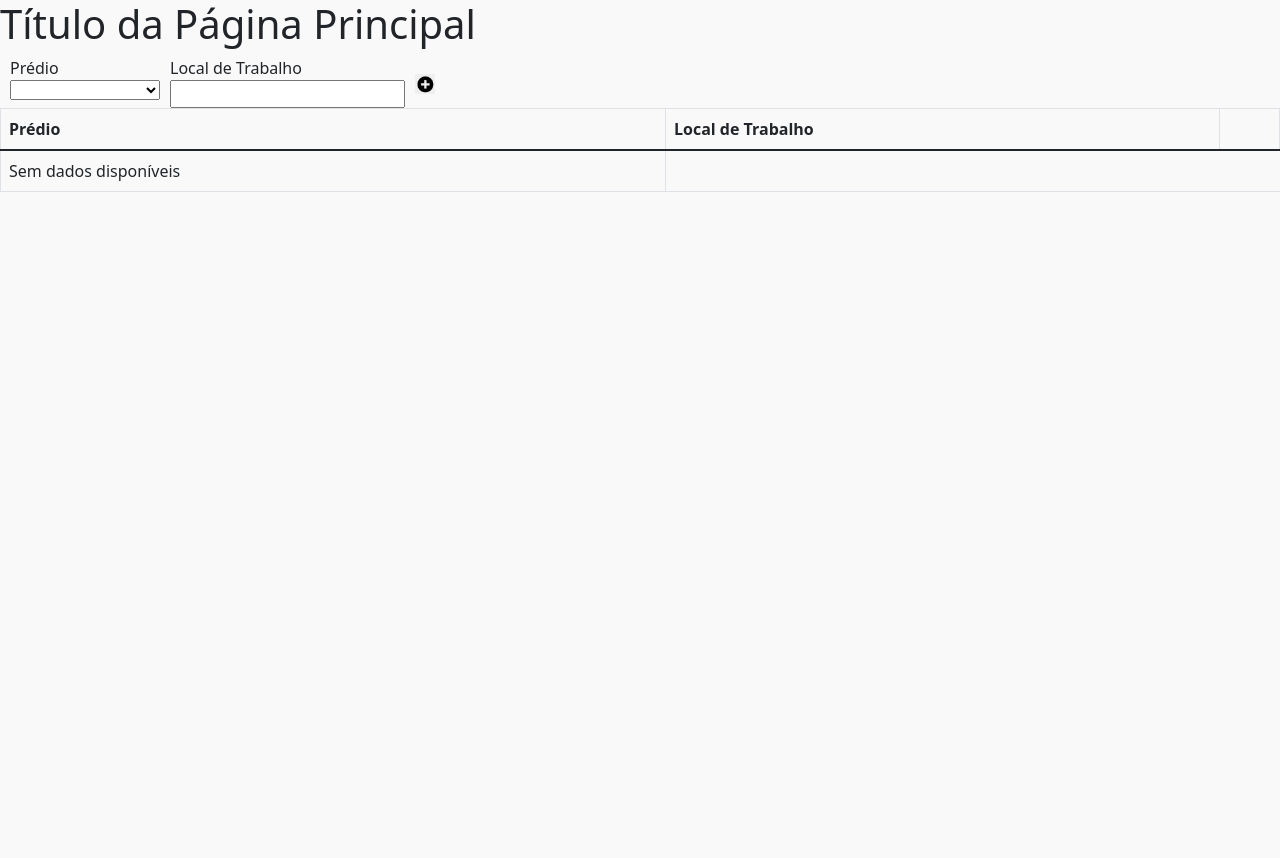
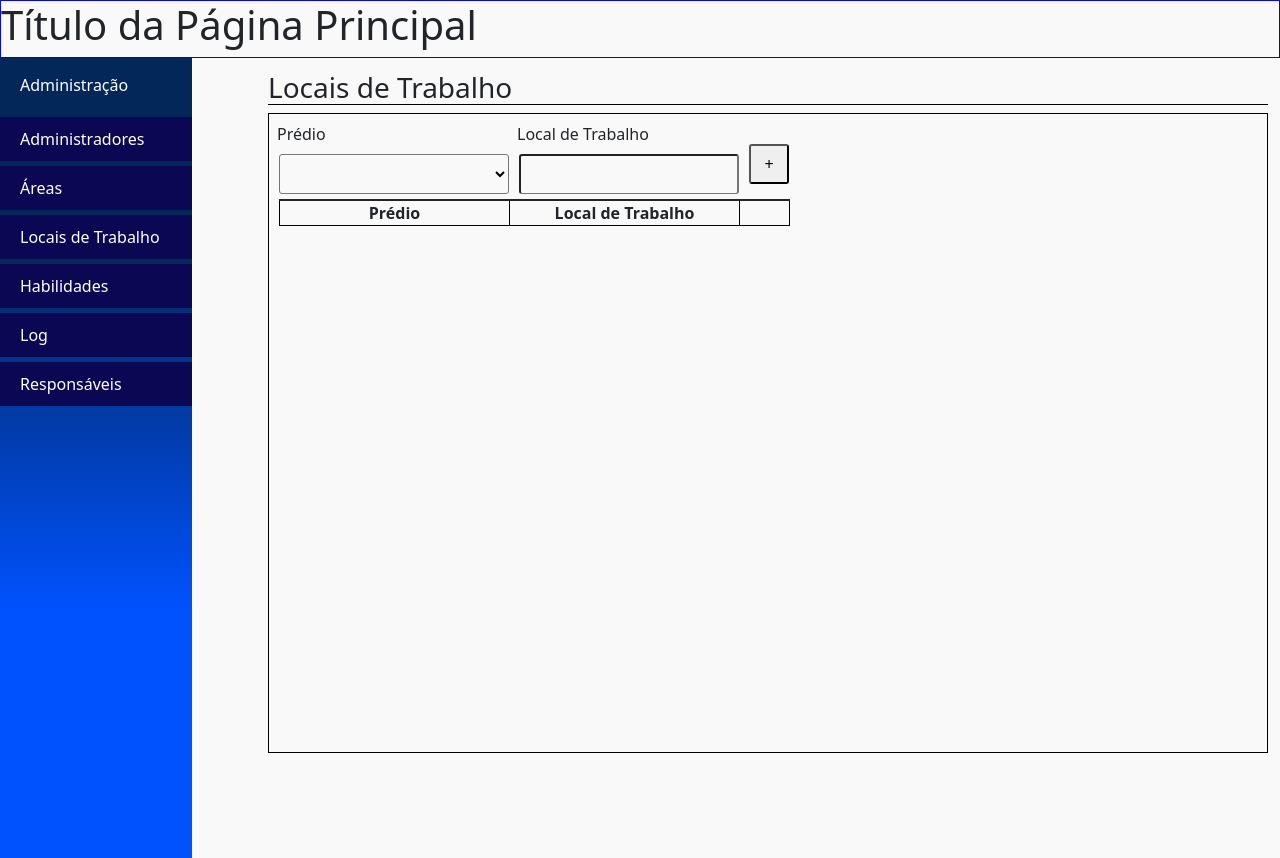
Before and after one commit to Blucilha/Desafio-OBUC, a React (Create React App) app: page / in a window 1280 px wide. Before the commit the page ends 800 px from the top, so only its background shows below. Built offline with nearby package versions, Linux system fonts and the light colour scheme.

Commit message:
Cria barra de navegaçao lateral

```diff
--- a/src/App.css
+++ b/src/App.css
@@ -7,32 +7,3 @@
 body {
     background-color: #f9f9f9;
 }
-
-/* Form */
-
-.form {
-    display: flex;
-}
-
-.form > .column {
-    display: flex;
-    flex-direction: column;
-    margin-left: 10px;
-}
-
-#select {
-    min-width: 150px;
-    height: 20px;
-    text-align: center;
-}
-
-#button-add {
-    background-image: url('./images/btn-add.png');
-    background-size: 20px 20px;
-    height: 20px;
-    width: 20px;
-    border: transparent;
-    margin-top: 18px;
-    margin-left: 10px;
-
-}
--- a/src/App.js
+++ b/src/App.js
@@ -2,15 +2,15 @@ import React from 'react';
 import './App.css';
 import ProviderContext from './context/ProviderContext';
 import Header from './components/Header';
-import TableWorkPlace from './components/Table';
+import Content from './components/Content';
 
 function App() {
-  return (
-    <ProviderContext>
-      <Header />
-      <TableWorkPlace />
-    </ProviderContext>
-  );
+	return (
+		<ProviderContext>
+			<Header />
+			<Content />
+		</ProviderContext>
+	);
 }
 
 export default App;
--- /dev/null
+++ b/src/components/Content.js
@@ -0,0 +1,15 @@
+import React from "react";
+import './styles/Content.css';
+import Navbar from "./Navbar";
+import TableWorkPlace from "./Table";
+
+function Content(){
+    return (
+        <div className='content'>
+            <Navbar />
+			<TableWorkPlace />
+        </div>
+    )
+}
+
+export default Content;
--- a/src/components/Form.js
+++ b/src/components/Form.js
@@ -1,6 +1,6 @@
 import React, { useState, useContext } from "react";
 import myContext from "../context/CreateContext";
-import '../App.css';
+import './styles/Form.css';
 
 const RANGE_BUILDING = [1, 2, 3, 4];
 
@@ -22,6 +22,11 @@ function FormAddInfo(){
 
     const onButtonAdd = (e) => {
         e.preventDefault();
+        if(onInput === '' || onSelect === '') {
+            alert('Preencha todos os campos!');
+            return;
+        }
+
         const workPlaceSingle = {
             building: onSelect,
             workplace: onInput
@@ -72,6 +77,7 @@ function FormAddInfo(){
                 type='button'
                 onClick={ onButtonAdd }
             >
+                +
             </button>
         </form>
     )
--- a/src/components/Header.js
+++ b/src/components/Header.js
@@ -1,4 +1,5 @@
 import React from "react";
+import './styles/Header.css';
 
 function Header(){
     return (
--- a/src/components/Navbar.js
+++ b/src/components/Navbar.js
@@ -1,12 +1,20 @@
 import React from "react";
-import '../App.css';
+import './styles/Navbar.css';
 
 function Navbar(){
-  return (
-    <div>
-
-    </div>
-  )
+	return (
+		<aside className='bar-lateral'>
+			<nav id='nav-bar'>
+				<p>Administração</p>
+				<a className='link' href='http://localhost:3000/'>Administradores</a>
+				<a className='link' href='http://localhost:3000/'>Áreas</a>
+				<a className='link' href='http://localhost:3000/'>Locais de Trabalho</a>
+				<a className='link' href='http://localhost:3000/'>Habilidades</a>
+				<a className='link' href='http://localhost:3000/'>Log</a>
+				<a className='link' href='http://localhost:3000/'>Responsáveis</a>
+			</nav>
+		</aside>
+	)
 }
 
 export default Navbar;
--- a/src/components/Table.js
+++ b/src/components/Table.js
@@ -1,5 +1,6 @@
 import React, { useContext, useState } from "react";
-import Table from 'react-bootstrap/Table'
+import './styles/Table.css';
+import { MdDelete, MdModeEdit, MdDone, MdCancel } from 'react-icons/md';
 import FormAddInfo from "./Form";
 import myContext from "../context/CreateContext";
 
@@ -58,18 +59,20 @@ function TableWorkPlace(){
             <tr key={index}>
             <td>{ element.building }</td>
             <td>{ element.workplace }</td>
-            <td>
+            <td className='place-btns'>
                 <button
+                    className='table-btns'
                     type='button'
                     onClick={ () => clickBtnEdit(index, element) }
                 >
-                    edit
+                    <MdModeEdit />
                 </button>
                 <button
+                    className='table-btns'
                     type='button'
                     onClick={ () => clickBtnDelete(index) }
                 >
-                    delete
+                    <MdDelete />
                 </button>
             </td>
         </tr>
@@ -99,18 +102,20 @@ function TableWorkPlace(){
                         defaultValue={ element.workplace }
                     />
                 </td>
-                <td>
+                <td className='place-btns'>
                     <button
+                        className='table-btns'
                         type='button'
                         onClick={ () => confirmEditBtn(index, arr) }
                     >
-                        OK
+                        <MdDone />
                     </button>
                     <button
+                        className='table-btns'
                         type='button'
                         onClick={ () => cancelEditBtn() }
                     >
-                        Cancel
+                        <MdCancel />
                     </button>
                 </td>
             </tr>
@@ -118,13 +123,6 @@ function TableWorkPlace(){
     }
 
     const createRowsTable = () => {
-        if(workPlaces.length === 0) {
-            return (
-                <tr>
-                    <td>Sem dados disponíveis</td>
-                </tr>
-            )
-        }
         return workPlaces.map((element, index, arr) => {
             if(editInfo.bool && index === editInfo.number) {
                 return (
@@ -138,20 +136,23 @@ function TableWorkPlace(){
     }
 
     return(
-        <div>
+        <div className='container'>
+            <h3>Locais de Trabalho</h3>
+            <div className='table'>
                 <FormAddInfo />
-            <Table bordered>
+                <table id='table'>
                     <thead>
                         <tr>
-                        <th>Prédio</th>
-                        <th>Local de Trabalho</th>
-                        <th></th>
+                            <th className='place-info'>Prédio</th>
+                            <th className='place-info'>Local de Trabalho</th>
+                            <th className='place-btns'></th>
                         </tr>
                     </thead>
                     <tbody>
                         { createRowsTable() }
                     </tbody>
-            </Table>
+                </table>
+            </div>
         </div>
     )
 }
--- /dev/null
+++ b/src/components/styles/Content.css
@@ -0,0 +1,3 @@
+.content {
+    display: flex;
+}
--- /dev/null
+++ b/src/components/styles/Form.css
@@ -0,0 +1,31 @@
+.form {
+    display: flex;
+    margin-bottom: 5px;
+}
+
+.column {
+    display: flex;
+    flex-direction: column;
+}
+
+#select {
+    margin-left: 10px;
+    height: 40px;
+    width: 230px;
+    border-radius: 3px;
+}
+
+#input {
+    margin-left: 10px;
+    height: 40px;
+    width: 220px;
+    border-radius: 3px;
+}
+
+#button-add {
+    margin-top: 3%;
+    margin-left: 10px;
+    width: 40px;
+    height: 40px;
+    border-radius: 3px;
+}
--- /dev/null
+++ b/src/components/styles/Header.css
@@ -0,0 +1,3 @@
+#header {
+    border: 1px solid blue;
+}
--- /dev/null
+++ b/src/components/styles/Navbar.css
@@ -0,0 +1,30 @@
+#nav-bar {
+    display: flex;
+    flex-direction: column;
+    width: 15%;
+    height: 100%;
+    position: absolute;
+    z-index: 1;
+    background: linear-gradient(180deg, rgba(3,39,89,1) 24%, rgba(0,82,255,1) 69%);
+}
+
+#nav-bar p {
+    padding: 15px 0;
+    margin-bottom: 5px;
+    color: #ffffff;
+    padding-left: 20px;
+}
+
+#nav-bar a:hover {
+    background-color: rgba(67, 60, 151, 1);
+    color: #636363;
+}
+
+.link {
+    text-decoration: none;
+    color: #ffffff;
+    padding: 10px 0;
+    margin-bottom: 5px;
+    padding-left: 20px;
+    background-color: rgba(12, 7, 82, 1);
+}
--- /dev/null
+++ b/src/components/styles/Table.css
@@ -0,0 +1,40 @@
+.container {
+    width: 80%;
+    height: 80%;
+    margin-left: 20%;
+    position: absolute;
+    z-index: 2;
+    margin-top: 1%;
+}
+
+.container h3 {
+    border-bottom: 1px black solid;
+}
+
+.table {
+    width: 100%;
+    height: 100%;
+    border: 1px black solid;
+}
+
+#table {
+    margin-left: 10px;
+}
+
+table td, table th {
+    border: 1px solid black;
+    text-align: center;
+}
+
+.place-info {
+    width: 230px;
+}
+
+.place-btns {
+    width: 50px;
+}
+
+.table-btns {
+    border: none;
+    background: transparent;
+}
```
Lines whose indentation alone changed are shown as unchanged.
